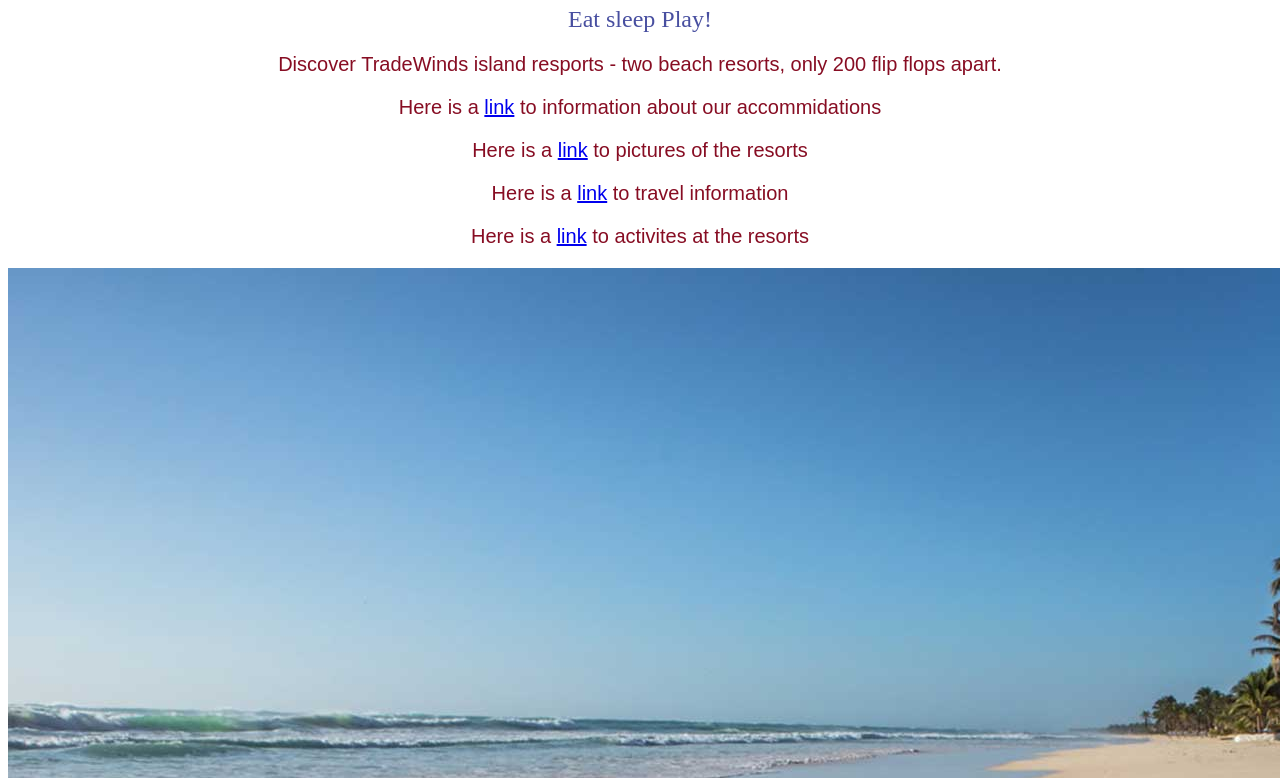
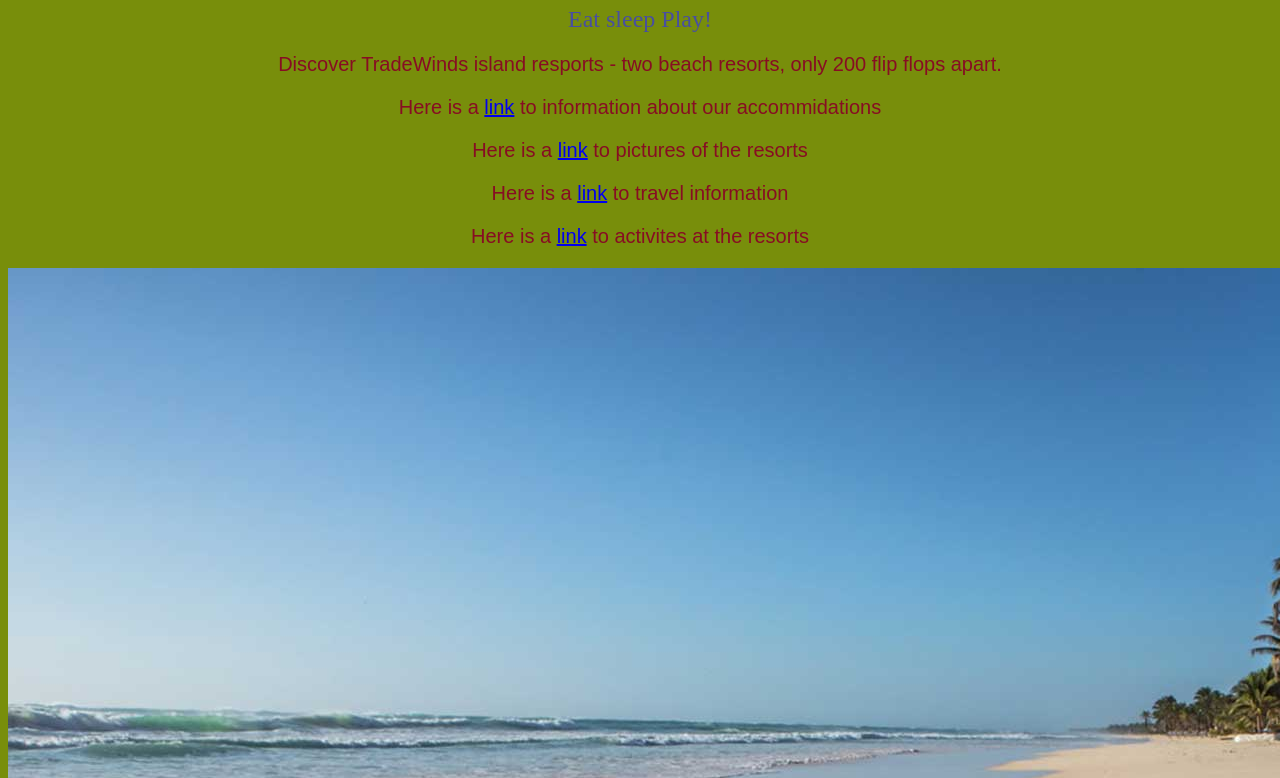
Before and after one commit to WO1117/resort, a plain HTML site: page index.html in a window 1280 px wide. Shown: the part 75-853 px from the top of the page. Drawn offline with Linux system fonts and the light colour scheme.

Commit message:
changed background color

```diff
--- a/css/style.css
+++ b/css/style.css
@@ -37,3 +37,7 @@ ol{
 li{
   text-align:center;
 }
+
+body{
+  background-color: #788e0b;
+}
```
